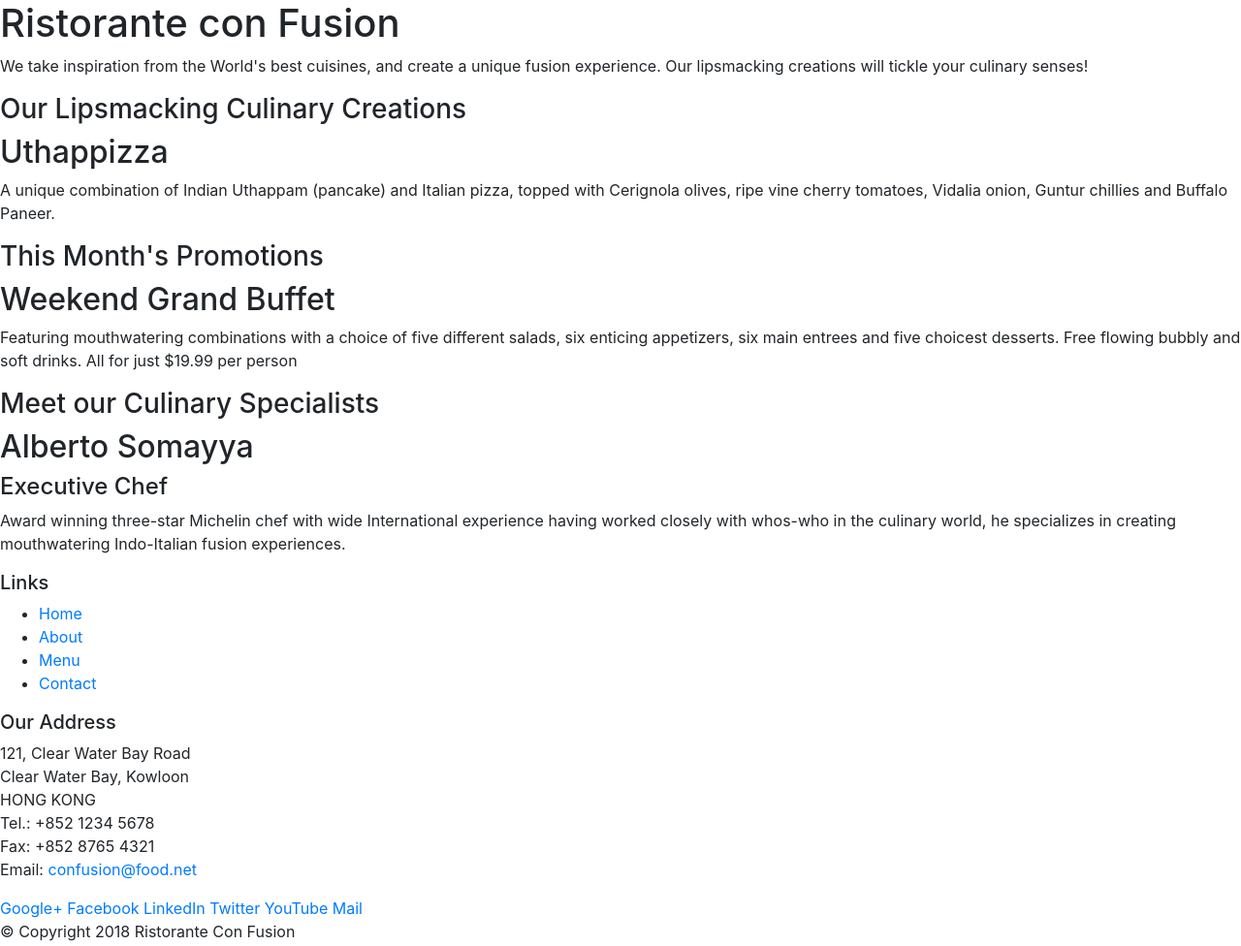
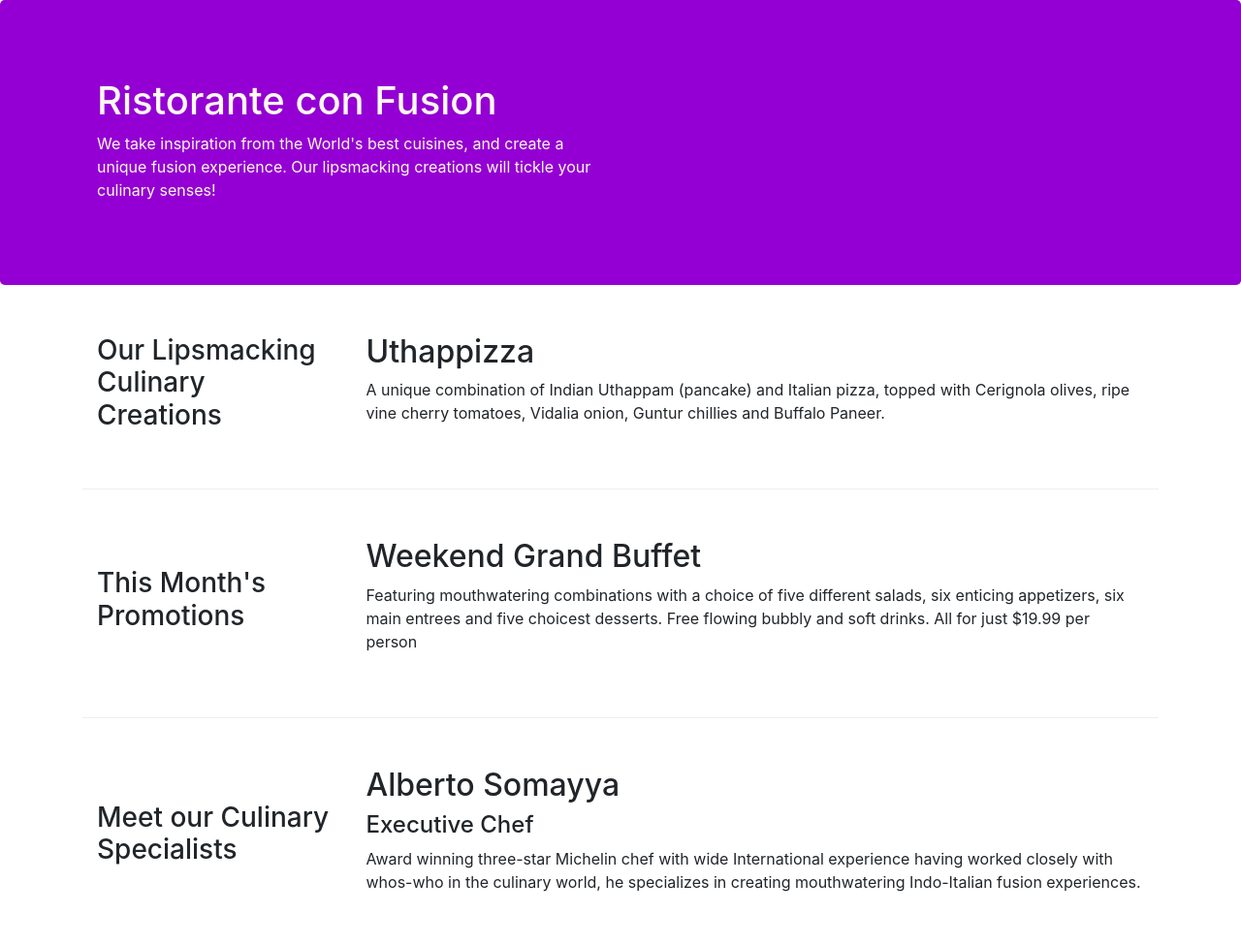
Before and after one commit to Ajaykumarkv17/conFusion, a website: page index.html in a window 1280 px wide. Shown: the top 976 px of the page at 97% size. Drawn offline with nearby package versions, Linux system fonts and the light colour scheme.

Commit message:
first assignment

```diff
--- /dev/null
+++ b/css/styles.css
@@ -0,0 +1,29 @@
+.row-header{
+    margin: 0px;
+    padding: 0px auto;
+}
+
+.row-content{
+    margin: 0px auto;
+    padding: 50px 0px 50px 0px;
+    border-bottom: 1px ridge;
+    min-height: 100px;
+}
+
+.footer{
+    background-color: violet;
+    margin: 0px auto;
+    padding: 20px 0px 20px 0px;
+
+}
+.jumbotron{
+    padding: 80px 30px 70px 30px;
+    margin: 0px;
+    background: darkviolet;
+    color: floralwhite;
+}
+.address{
+    font-size: 20px;
+    margin: 0px;
+    color:red;
+}
--- a/index.html
+++ b/index.html
@@ -9,51 +9,53 @@
 
     <!-- Bootstrap CSS -->
     <link rel="stylesheet" href="node_modules/bootstrap/dist/css/bootstrap.min.css">
+    <link rel="stylesheet" href="css/styles.css">
     <title>Ristorante Con Fusion</title>
 </head>
 
 <body>
+<header class="jumbotron">
+        <div class="container">
 
-    <header>
-        <div>
-            <div>
-                <div>
+            <div class="row row-header">
+                <div class="col-12 col-sm-6" >
                     <h1>Ristorante con Fusion</h1>
                     <p>We take inspiration from the World's best cuisines, and create a unique fusion experience. Our lipsmacking creations will tickle your culinary senses!</p>
                 </div>
-                <div>
+                <div class="col-12 col-sm">
                 </div>
             </div>
         </div>
+
     </header>
 
-    <div>
-        <div>
-            <div>
+    <div class="container">
+        <div class="row row-content align-items-center">
+            <div class="col-12 col-sm-4  col-md-3">
                 <h3>Our Lipsmacking Culinary Creations</h3>
             </div>
-            <div>
+            <div class="col col-sm   col-md">
                 <h2>Uthappizza</h2>
                 <p>A unique combination of Indian Uthappam (pancake) and Italian pizza, topped with Cerignola olives, ripe vine cherry tomatoes, Vidalia onion, Guntur chillies and Buffalo Paneer.</p>
             </div>
         </div>
 
 
-        <div>
-            <div>
+        <div class="row row-content align-items-center">
+            <div class="col-12 col-sm-4 col-md-3">
                 <h3>This Month's Promotions</h3>
             </div>
-            <div>
+            <div class="col col-sm col-md">
                 <h2>Weekend Grand Buffet</h2>
                 <p>Featuring mouthwatering combinations with a choice of five different salads, six enticing appetizers, six main entrees and five choicest desserts. Free flowing bubbly and soft drinks. All for just $19.99 per person </p>
             </div>
         </div>
 
-        <div>
-            <div>
+        <div class="row row-content align-items-center">
+            <div class="col-12 col-sm-4  col-md-3">
                 <h3>Meet our Culinary Specialists</h3>
             </div>
-            <div>
+            <div class="col col-sm col-md">
                 <h2>Alberto Somayya</h2>
                 <h4>Executive Chef</h4>
                 <p>Award winning three-star Michelin chef with wide International experience having worked closely with whos-who in the culinary world, he specializes in creating mouthwatering Indo-Italian fusion experiences. </p>
@@ -61,21 +63,21 @@
         </div>
     </div>
 
-    <footer>
-        <div>
-            <div>
-                <div>
+    <footer class="footer">
+        <div class="container">
+            <div class="row">
+                <div class="col-4 offset-1 col-sm-2">
                     <h5>Links</h5>
-                    <ul>
+                    <ul class="list-unstyled">
                         <li><a href="#">Home</a></li>
                         <li><a href="#">About</a></li>
                         <li><a href="#">Menu</a></li>
                         <li><a href="#">Contact</a></li>
                     </ul>
                 </div>
-                <div>
+                <div class="col-7 col-sm-5">
                     <h5>Our Address</h5>
-                    <address>
+                    <address class="address">
 		              121, Clear Water Bay Road<br>
 		              Clear Water Bay, Kowloon<br>
 		              HONG KONG<br>
@@ -84,8 +86,8 @@
 		              Email: <a href="mailto:confusion@food.net">confusion@food.net</a>
 		           </address>
                 </div>
-                <div>
-                    <div>
+                <div class="col-12 col-sm-4 align-self-center">
+                    <div class="text-center">
                         <a href="http://google.com/+">Google+</a>
                         <a href="http://www.facebook.com/profile.php?id=">Facebook</a>
                         <a href="http://www.linkedin.com/in/">LinkedIn</a>
@@ -94,9 +96,9 @@
                         <a href="mailto:">Mail</a>
                     </div>
                 </div>
-           </div>
-           <div>
-                <div>
+           </div >
+           <div class="row justify-content-center">
+                <div class="col-auto">
                     <p>© Copyright 2018 Ristorante Con Fusion</p>
                 </div>
            </div>
```
Also changed, not shown: aboutus.html (added, +113 -0 lines).
